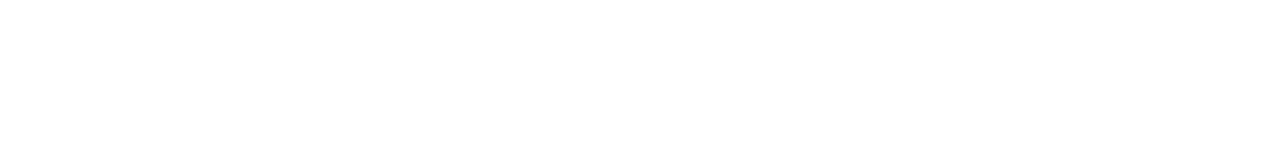
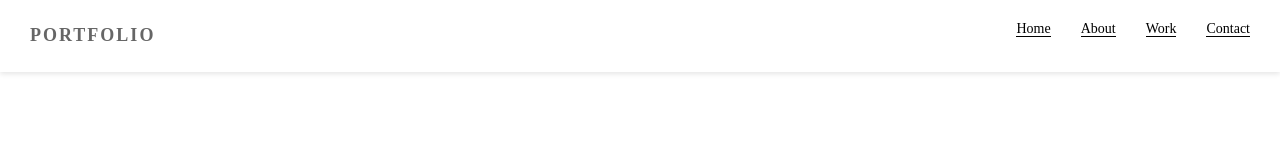
Before and after one commit to hicamilla/portfolio-icode, a plain HTML site: page index.html in a window 1280 px wide. Drawn offline with nearby package versions, Linux system fonts and the light colour scheme; a web font is replaced by a local one.

Commit message:
Add custom fonts, images, and navbar to portfolio
Added Manrope font files and images to the project. Created a new style.css with font-face declarations, CSS variables, and navbar styles. Updated index.html to include Bootstrap, Font Awesome, and a new navigation bar. Set up the project structure for a personal portfolio site.

```diff
--- a/css/style.css
+++ b/css/style.css
@@ -0,0 +1,98 @@
+/*FONT*/
+@font-face {
+	font-family: "Manrope";
+	src: url("fonts/Manrope-Thin.ttf") format("truetype");
+	font-weight: 100;
+}
+@font-face {
+	font-family: "Manrope";
+	src: url("fonts/Manrope-Light.ttf") format("truetype");
+	font-weight: 300;
+}
+@font-face {
+	font-family: "Manrope";
+	src: url("fonts/Manrope-Regular.ttf") format("truetype");
+	font-weight: 400;
+}
+@font-face {
+	font-family: "Manrope";
+	src: url("fonts/Manrope-Medium.ttf") format("truetype");
+	font-weight: 500;
+}
+@font-face {
+	font-family: "Manrope";
+	src: url("fonts/Manrope-Semibold.ttf") format("truetype");
+	font-weight: 600;
+}
+@font-face {
+	font-family: "Manrope";
+	src: url("fonts/Manrope-Bold.ttf") format("truetype");
+	font-weight: 700;
+}
+@font-face {
+	font-family: "Manrope";
+	src: url("fonts/Manrope-ExtraBold.ttf") format("truetype");
+	font-weight: 800;
+}
+
+:root {
+	--portfolio-black: #3b3b3b;
+	--portfolio-background-white: #fffdf7;
+	--portfolio-pink: #dd9f92;
+	--portfolio-white: #f3f3f3;
+	--portfolio-background-dark: #2e2d2e;
+	--portfolio-dark-pink: #e26139;
+	--portfolio-dark-elevation: #ede0d8;
+	--portfolio-footer: rgba(46, 45, 46, 0.52);
+	--portfolio-azure: #e7f1f1;
+}
+
+* {
+	margin: 0;
+	padding: 0;
+	box-sizing: border-box;
+	color: var(--portfolio-background-white);
+}
+
+body {
+	font-family: "Manrope";
+	line-height: 1.6;
+}
+
+/*NAVBAR*/
+.navbar {
+	display: flex;
+	justify-content: space-between;
+	align-items: center;
+	font-family: "Manrope";
+	padding: 15px 30px;
+	background-color: white;
+	box-shadow: 0 2px 5px rgba(0, 0, 0, 0.1);
+}
+
+.logo {
+	font-size: 18px;
+	color: #666;
+	font-weight: 700;
+	letter-spacing: 2px;
+}
+
+.nav-links {
+	font-family: "Manrope";
+	display: flex;
+	list-style: none;
+	gap: 30px;
+}
+
+.nav-links a {
+	text-decoration: none;
+	color: #666;
+	font-size: 14px;
+	transition: color 0.3s;
+}
+
+.nav-links a:hover,
+.nav-links a.active {
+	color: #000;
+	border-bottom: 1px solid #000;
+}
--- a/index.html
+++ b/index.html
@@ -7,21 +7,28 @@
   <meta name="description" content="Learn more about Camilla C., a front-end developer. Explore projects, skills and how to get in touch.">
   <meta name="keywords" content="She Codes, front-end developer, HTML, CSS, portfolio, JavaScript, projectsm web development">
   <meta name="author" content="Camilla Cardoso">
-  <!--Font-->
-
+  <!--Bootstrap-->
+  <link href="https://cdn.jsdelivr.net/npm/bootstrap@5.3.7/dist/css/bootstrap.min.css" rel="stylesheet"
+    integrity="sha384-LN+7fdVzj6u52u30Kp6M/trliBMCMKTyK833zpbD+pXdCLuTusPj697FH4R/5mcr" crossorigin="anonymous">
+  <!--Font Awesome-->
+  <script src="https://kit.fontawesome.com/165d144620.js" crossorigin="anonymous"></script>
   <!--CSS-->
   <link rel="stylesheet" href="/css/style.css">
-  <title>Code by Camilla </title>
+  <title>Code by Camilla - Portfolio </title>
 </head>
 <body>
-<div class="container">
-    <!--Hero Section-->
-    <!--Header-->
+  <!--Navigation Bar-->
+  <nav class="navbar">
+    <div class="logo">PORTFOLIO</div>
+    <ul class="nav-links">
+      <li><a href="index.html" class="active">Home</a></li>
+      <li><a href="about.html" class="active">About</a></li>
+      <li><a href="work.html" class="active">Work</a></li>
+      <li><a href="contact.html" class="active">Contact</a></li>
+    </ul>
+  </nav>
 
-    <!--Main-->
 
-    <!--Footer-->
-</div>
-
+ <script src="/js/script.js"></script>
 </body>
 </html>
```
Also changed, not shown: css/font/Manrope-Bold.ttf (added), css/font/Manrope-ExtraBold.ttf (added), css/font/Manrope-Light.ttf (added), css/font/Manrope-Medium.ttf (added), css/font/Manrope-Regular.ttf (added), css/font/Manrope-Semibold.ttf (added), css/font/Manrope-Thin.ttf (added), css/images/CC_noname.png (added), css/images/photo-perfil.jpeg (added), 2 other files.
